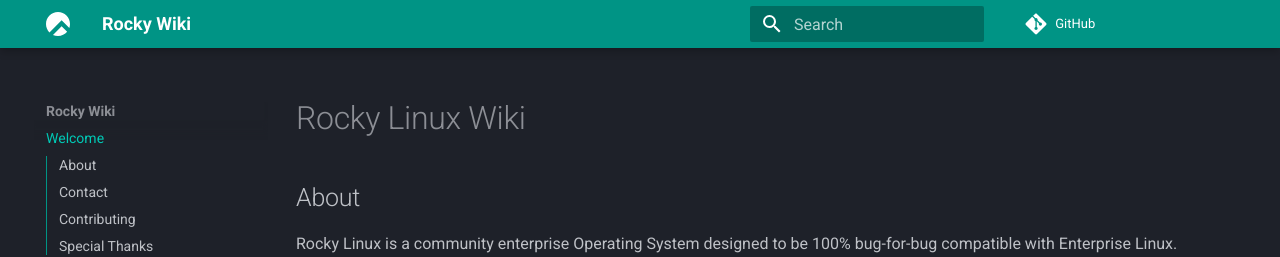
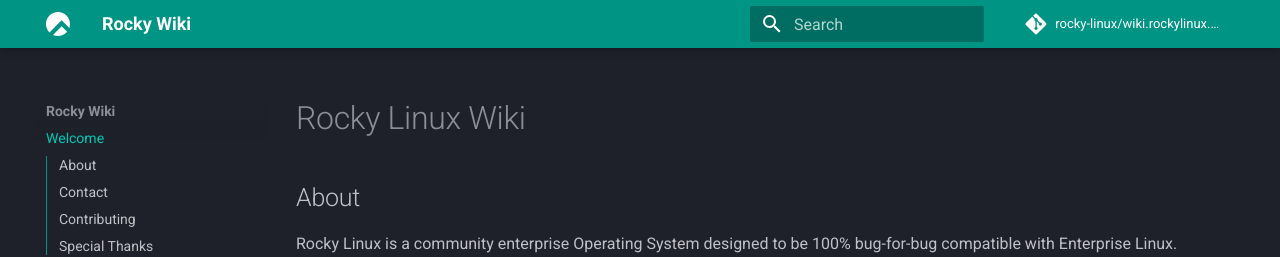
Before and after one commit to rocky-linux/wiki.rockylinux.org, an MkDocs documentation site: the page built from docs/index.md, in a window 1280 px wide. Shown: the top 257 px of the page. Built offline with MkDocs 1.6.1 and Material for MkDocs 9.7.7, drawn with Linux system fonts in a browser that asks for light colours; comment, search, counter and statistics services are not loaded.

Commit message:
Set repo name and branch

```diff
--- a/mkdocs.yml
+++ b/mkdocs.yml
@@ -2,6 +2,8 @@
 site_name: Rocky Wiki
 site_url: https://wiki.rockylinux.org
 repo_url: https://github.com/rocky-linux/wiki.rockylinux.org
+repo_name: rocky-linux/wiki.rockylinux.org
+edit_uri: edit/main/docs/
 theme:
   name: material
   palette:
```
